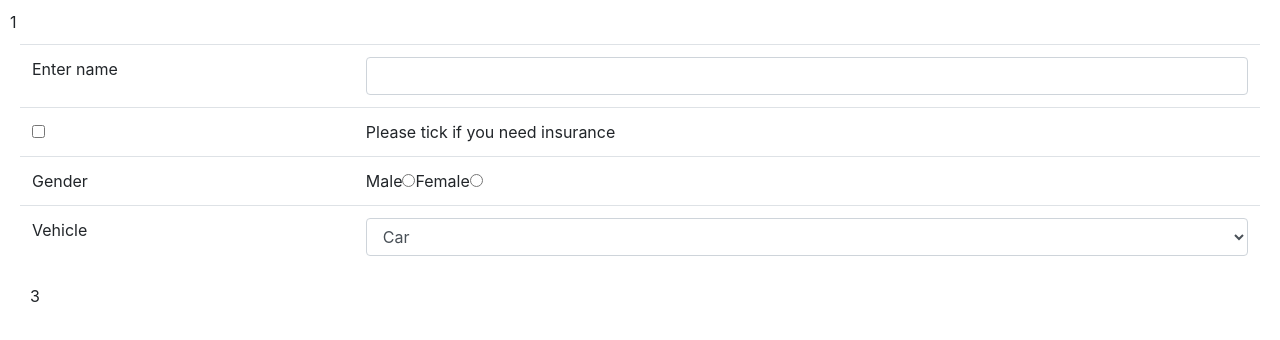
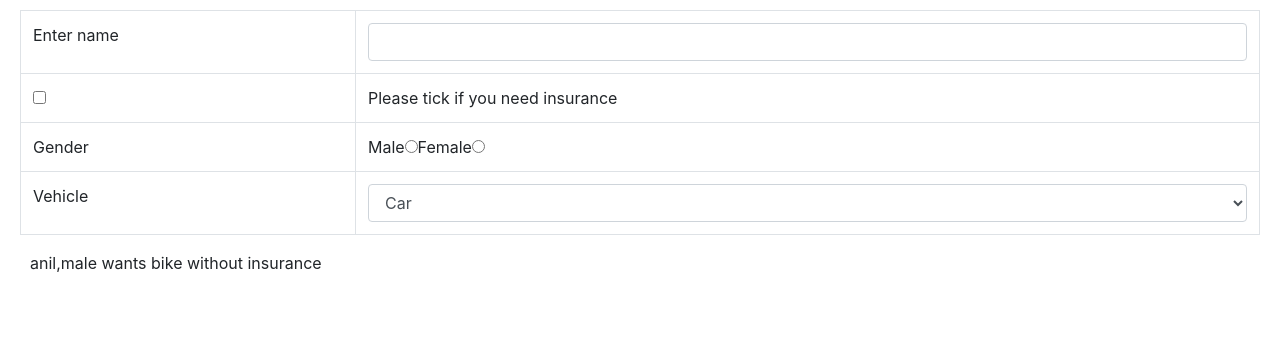
Before and after one commit to pkmaneri/my-application, a React (Create React App) app: page / in a window 1280 px wide. Shown: the top 340 px of the page. Built offline with nearby package versions, Linux system fonts and the light colour scheme.

Commit message:
extra text removed

```diff
--- a/src/App.js
+++ b/src/App.js
@@ -8,7 +8,7 @@ import 'bootstrap/dist/css/bootstrap.min.css';
 function App() {
   return (
     <div className="divStyle">
-      1
+
       <Form/>
 
     </div>
--- a/src/formdata/Form.js
+++ b/src/formdata/Form.js
@@ -9,7 +9,7 @@ export default class Form extends React.Component {
     render() {
         return (
             <div className="divStyle">
-                <table className="table">
+                <table className="table table-bordered">
                     <tbody>
                     <tr>
                             <td>
@@ -69,7 +69,7 @@ export default class Form extends React.Component {
 
                     </tbody>
                 </table>
-                <View />
+                <View name="anil" gender="male" vehicle="bike" insurance="false"/>
             </div>
         )
     }
--- a/src/formdata/View.js
+++ b/src/formdata/View.js
@@ -3,7 +3,9 @@ export default class View extends React.Component {
     render() {
         return (
             <div className="divStyle">
-            3
+                {this.props.name},{this.props.gender} wants {this.props.vehicle}
+                {this.props.insurance === "true" ? " with" :" without"} insurance
+
             </div>
         )
     }
```
